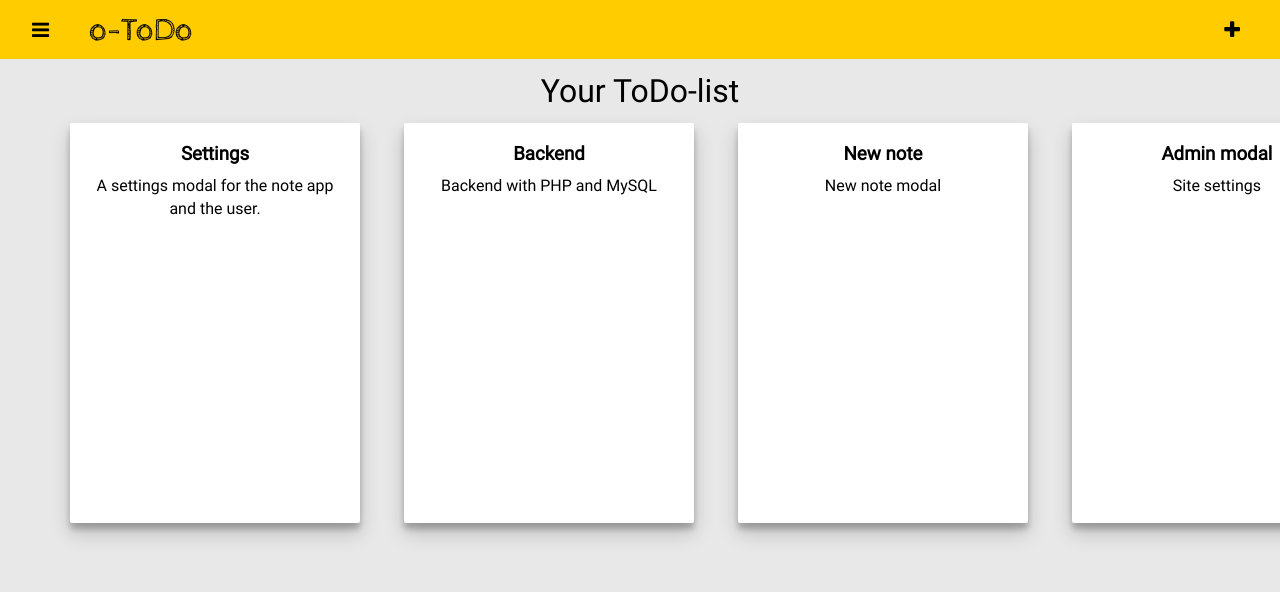
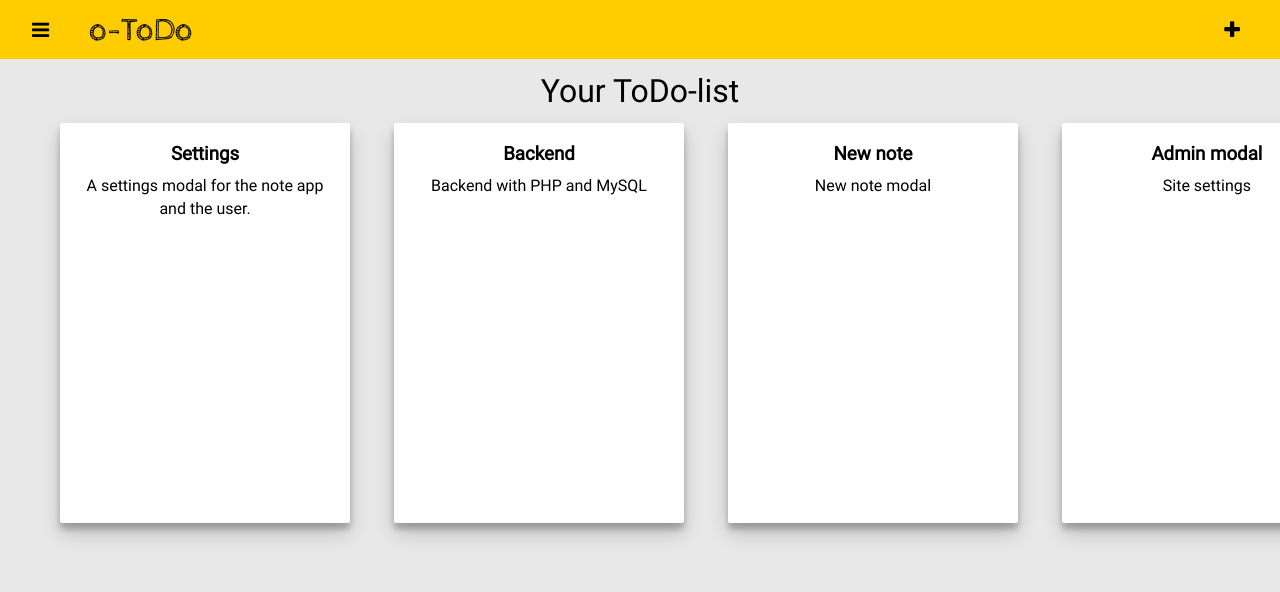
Before and after one commit to olback/o-todo, a PHP site: page / in a window 1280 px wide. Shown: the top 592 px of the page. Run offline with PHP 8.4, Linux system fonts and the light colour scheme.

Commit message:
Moved things, cname

```diff
--- a/assets/css/main.css
+++ b/assets/css/main.css
@@ -63,7 +63,7 @@ aside > div.top {
     display: block;
     width: 100%;
     background-color: aqua;
-    background-image: url('../sidenav-bg.png');
+    background-image: url('../images/sidenav-bg.png');
     background-size: cover;
     width: 300px;
 }
@@ -79,6 +79,7 @@ figure > img {
     border-radius: 50%;
     width: 54px;
     height: 54px;
+    display: block;
 }
 
 figcaption {
@@ -127,7 +128,7 @@ footer {
     width: 100%;
     font-size: 1em;
     padding: 10px 20px;
-    width: 300px;
+    width: 260px;
 }
 
 main {
@@ -148,7 +149,7 @@ section {
     overflow-x: auto;
     white-space: nowrap;
     z-index: 9;
-    padding: 50px;
+    padding: 40px;
     padding-top: 0;
 }
 
@@ -220,6 +221,10 @@ article > p {
 
 .contribute:hover {
     color: #555;
+}
+
+#version {
+    padding-left: 10px;
 }
 
 noscript {
--- a/index.html
+++ b/index.html
@@ -59,8 +59,8 @@
 
             <div class="top">
                 <figure>
-                    <img src="assets/profile_img.png" alt="Profile image"/>
-                    <figcaption>&lt;username&gt;</figcaption>
+                    <img src="assets/images/profile_img.png" alt="Profile image"/>
+                    <figcaption>Demo</figcaption>
                 </figure>
             </div>
 
@@ -69,12 +69,12 @@
                 <li onclick="window.location=window.location.href"><i class="fa fa-refresh" aria-hidden="true"></i> <span>Reload</span></li>
                 <li id="profile-button"><i class="fa fa-user-circle-o" aria-hidden="true"></i> <span>Profile</span></li>
                 <li id="admin-button"><i class="fa fa-wrench" aria-hidden="true"></i> <span>Admin</span></li>
-                <li><i class="fa fa-sign-out" aria-hidden="true"></i> <span>Log out</span></li>
+                <li id="logout-button"><i class="fa fa-sign-out" aria-hidden="true"></i> <span>Log out</span></li>
             </ul>
 
             <!-- Footer -->
             <footer>
-                olback &copy; <span class="current-year"></span><br>
+                olback &copy; <span class="current-year"></span> <span id="version">v0.1</span><br>
                 Please contribute on <a href="https://github.com/olback/o-todo" target="_blank" class="contribute">GitHub</a>!
             </footer>
 
```
Also changed, not shown: service-worker.js (+0 -25 lines), assets/images/profile_img.png (renamed from assets/profile_img.png), assets/images/sidenav-bg.png (renamed from assets/sidenav-bg.png), docs/README.md (added), manifest.json, 1 other file.
